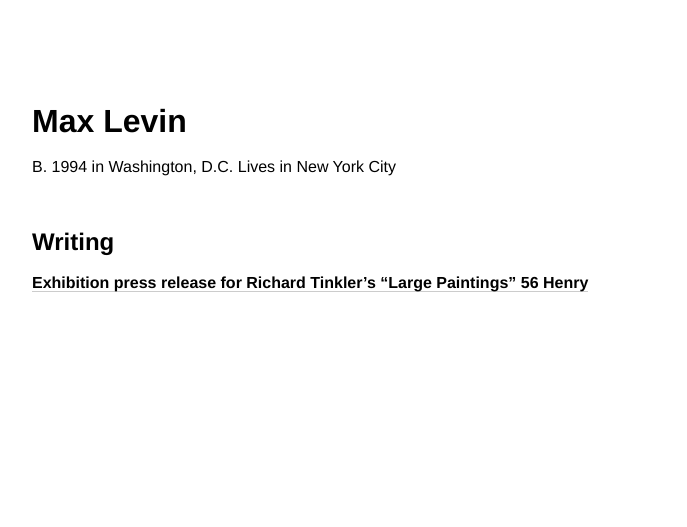
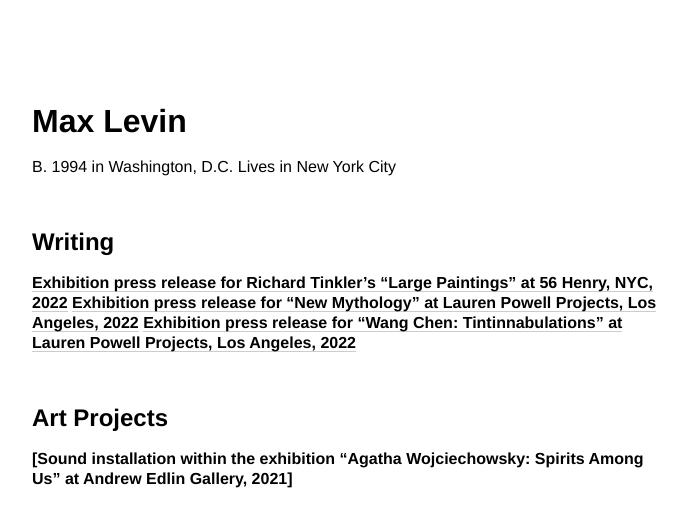
Before and after one commit to minicreative/maxlevin.me, a Jekyll site: the page built from index.md, in a window 1280 px wide. Shown: the top 527 px of the page, without its empty margins (18-705 px from the left). Built offline with Jekyll 4.4.1, drawn with Linux system fonts in a browser that asks for light colours.

Commit message:
Updated Index

```diff
--- a/index.md
+++ b/index.md
@@ -9,4 +9,10 @@
 
 ## Writing
 
-**[Exhibition press release for Richard Tinkler's "Large Paintings" 56 Henry](https://56henry.nyc/exhibitions/large-paintings)**
+**[Exhibition press release for Richard Tinkler's "Large Paintings" at 56 Henry, NYC, 2022](https://56henry.nyc/exhibitions/large-paintings)**
+**[Exhibition press release for "New Mythology" at Lauren Powell Projects, Los Angeles, 2022](https://www.laurenpowellprojects.com/exhibitions/2022/newmythology)**
+**[Exhibition press release for "Wang Chen: Tintinnabulations" at Lauren Powell Projects, Los Angeles, 2022](https://www.laurenpowellprojects.com/exhibitions/2022/tintinnabulations)**
+
+## Art Projects
+
+**[Sound installation within the exhibition "Agatha Wojciechowsky: Spirits Among Us" at Andrew Edlin Gallery, 2021]**
```
